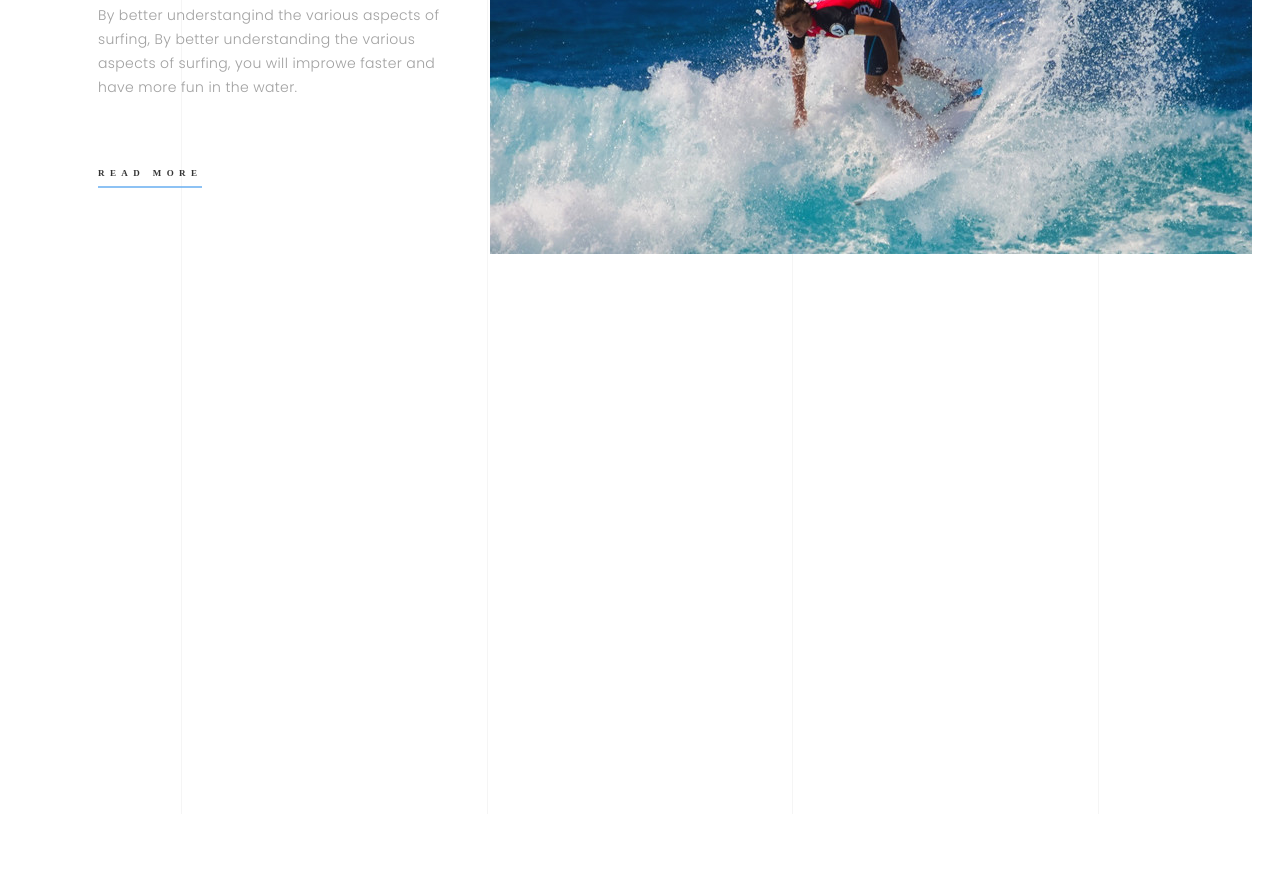
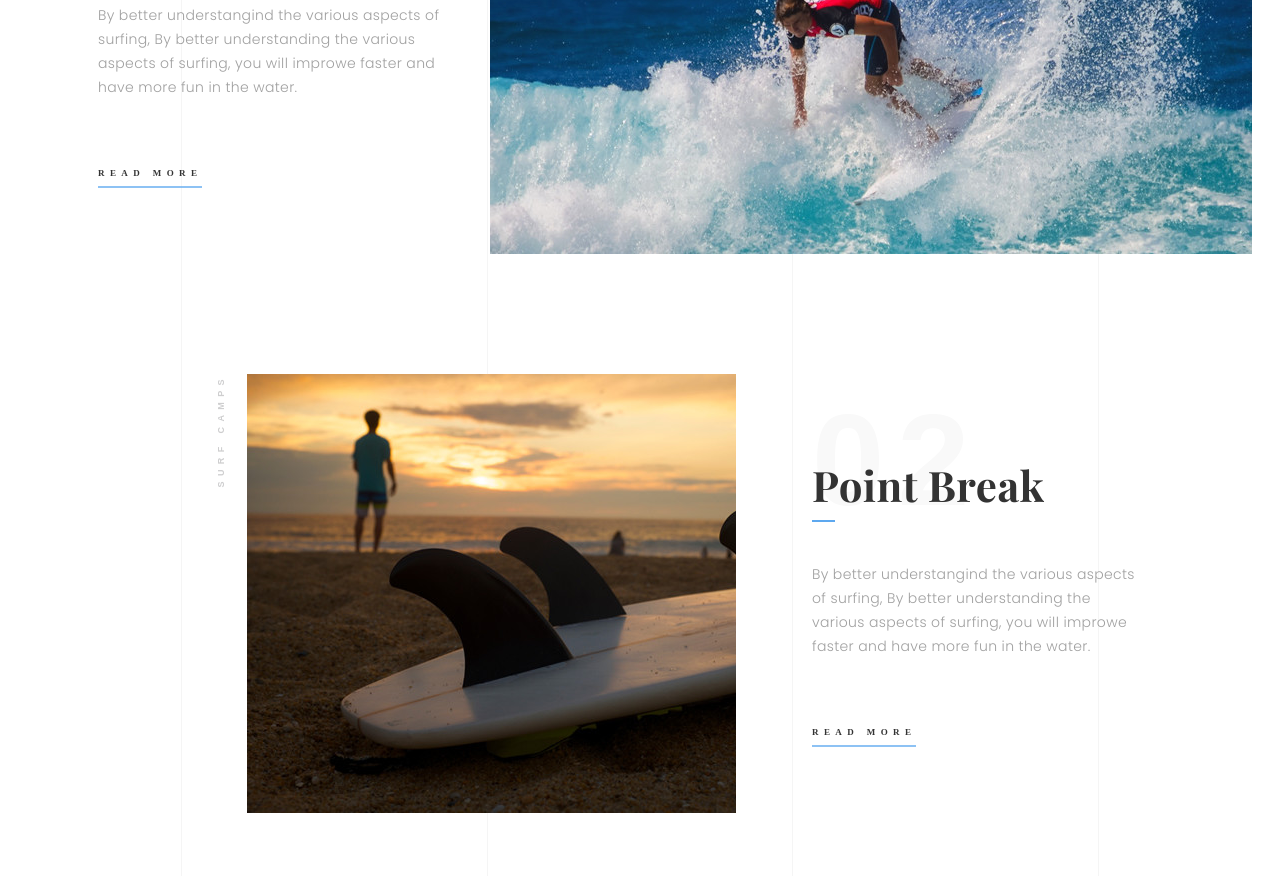
Before and after one commit to IvanPlastun/surfing, a website: page app/html/index.html in a window 1280 px wide. Shown: the part 2986-3862 px from the top of the page. Before the commit the page ends 3800 px from the top, so only its background shows below. Drawn offline with nearby package versions, Linux system fonts and the light colour scheme; files that its build step writes are made by us from their sources; files whose address does not match are found by name; a web font is replaced by a local one.

Commit message:
article-2 was ready

```diff
--- /dev/null
+++ b/app/html/blocks/article-02.html
@@ -0,0 +1,17 @@
+<section class="container">
+    <article class="article article--even">
+        <div class="article__desc">
+            <h2 class="article__title" data-number="02">Point Break</h2>
+            <div class="article__text">
+                <p>By better understangind the various aspects of surfing, By better understanding the various aspects of surfing, you will improwe faster and have more fun in the water.</p>
+            </div>
+            <a href="#!" class="read-more-link">Read More</a>
+        </div>
+        <div class="article__preview">
+            <img src="img/image/img-5.jpg" alt="Surf Training">
+            <div class="article__preview-desc">
+                <div class="article__preview-desc-content">Surf&nbsp;Camps</div>
+            </div>
+        </div>
+    </article>
+</section>
--- a/app/html/index.html
+++ b/app/html/index.html
@@ -16,6 +16,7 @@
     @@include('blocks/description.html')
     @@include('blocks/shop.html')
     @@include('blocks/article-01.html')
+    @@include('blocks/article-02.html')
     <script src="js/main.js"></script>
 </body>
 </html>
--- a/app/less/blocks/article.less
+++ b/app/less/blocks/article.less
@@ -2,6 +2,10 @@
     display: flex;
     padding-top: 60px;
     padding-bottom: 60px;
+}
+
+.article--even {
+    flex-direction: row-reverse;
 }
 
 .article__desc {
@@ -9,6 +13,12 @@
     padding-left: 70px;
     padding-right: 50px;
     padding-top: 80px;
+
+    .article--even & {
+        flex: 0 0 515px;
+        padding-left: 75px;
+        padding-right: 105px;
+    }
 
 }
 
@@ -54,8 +64,12 @@
 }
 
 .article__preview {
-    width: 762px;
+    flex: 0 0 762px;
     position: relative;
+
+    .article--even & {
+        flex: 0 0 490px;
+    }
 }
 
 .article__preview-desc {
@@ -64,6 +78,11 @@
     position: absolute;
     right: -30px;
     top: 0px;
+
+    .article--even & {
+        left: -30px;
+        right: auto;
+    }
 }
 
 .article__preview-desc-content {
```
Also changed, not shown: app/index.html (+17 -0 lines), app/css/main.css.
